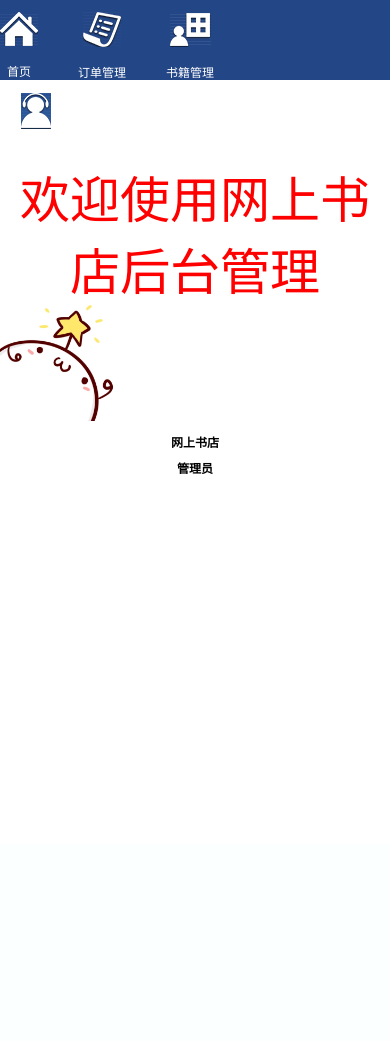
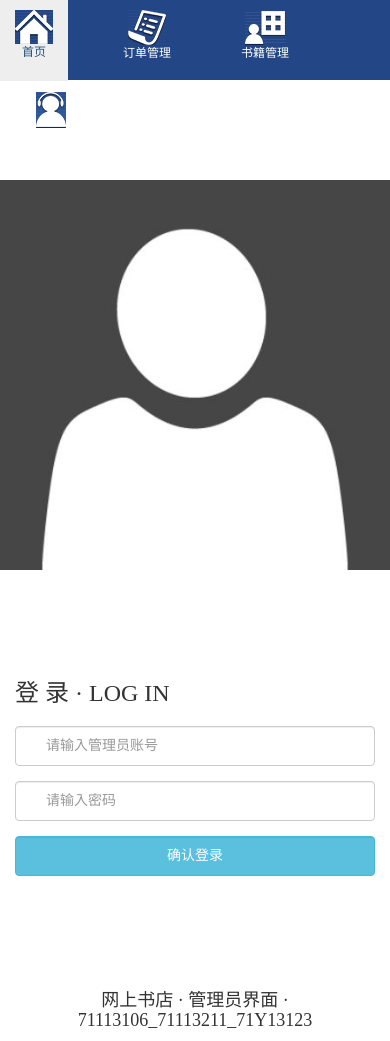
Before and after one commit to 1948448114/db_project, a Python web app: template templates/index.html in a window 390 px wide. Before the commit the page ends 474 px from the top, so only its background shows below. Run offline with Jinja, Linux system fonts and the light colour scheme; the template is opened without the code that fills it, so the values that code supplies are empty.

Commit message:
更新一下

```diff
--- a/static/css/style.css
+++ b/static/css/style.css
@@ -17,9 +17,13 @@ li{list-style:none;}
     top: 0;
     right: 0;}
 .nav a{color:#fff;}
+.rowad{    margin-right: 0px !important;
+    margin-left: 0px !important;}
 .nav li{float:left; margin-right:40px;}
-.hyy p{text-align:center; font-size:50px; color:red; padding-top:30px;    margin-bottom: 0px;}
-#picpic {text-align: left;}
+.hyy p{text-align:center; font-size:50px; color:#3399fe; padding-top:30px;    margin-bottom: 0px;}
+.hyy h3{margin-top:110px;margin-bottom:20px;}
+.picpic{margin-top:100px;}
+.index_login{margin-bottom:100px;}
 .content{ width:100%;margin:0 auto; position:relative;}
 .left-column{width:15%; text-align:center; float:left; background-color:#e1e7f5; height:680px;}
 .left-column h5{color:#fff; background-color:#3399fe; font-size:18px; border-radius:10px; margin:0 10px; padding:4px 5px; height:20px; line-height:18px;}
--- a/templates/index.html
+++ b/templates/index.html
@@ -4,22 +4,32 @@
     <meta charset="utf-8">
     <title>网上书店管理页面</title>
     <link rel="stylesheet" href="../static/css/style.css">
-
+    <link rel="stylesheet" type="text/css" href="../static/css/bootstrap.css">
     <script type="text/javascript" src="../static/js/jquery.min.js"></script>
-
     <script type="text/javascript" src="../static/js/date.js"></script>
+    <script type="text/javascript" src="../static/js/js.js"></script>
     <script>
     $(document).ready(function(){
-	$("#one1,#one2,#one3,#one4,#one5").click(function(){
-		$("#con_one_6").css("display","none")
+    $("#one1,#one2,#one3").click(function(){
+    $("#con_one_0").css("display","none")
     })
     $("#one0").click(function(){
-		$("#con_one_6").css("display","block")
+    $("#con_one_0").css("display","block")
     })
     })
+    function checkuser() {
+      var id=$("#admin_id").val();
+      var psw=$("#admin_psw").val();
+    if((id== "lala") && ( psw== "123") ){
+    $("#non_login").css("display","none")
+    $("#logined").css("display","block")
+    }else {
+       alert("wrong")
+    return false;
+    }
+    }
     </script>
   </head>
-
   <body>
     <div class="top">
       <div class="tab1" id="tab1">
@@ -42,16 +52,44 @@ $(document).ready(function(){
         </div>
       </div>
     </div>
-<div class="content" id="con_one_6" style="display:block;">
-  <div class="meduo">
+    <div class="content" id="con_one_0" style="display:block;">
+      <div class="meduo" id="non_login" style="display:block;">
 
-    <div class="hyy">
+        <div class="row index_login hyy">
+          <div class="col-sm-2 col-sm-offset-4 picpic">
+            <img id="picpic"  width="100%" src="../static/images/123.jpg">
+          </div>
+          <div class="col-sm-6 row rowad">
 
-      <p >欢迎使用网上书店后台管理</p>
-      <img id="picpic"  width="30%" src="../static/images/124.png">
+            <div class="col-sm-5">
+              <h3>登 录 · LOG IN</h3>
+              <div class="form-group">
+                <input type="text" id="admin_id" class="form-control" placeholder="请输入管理员账号">
+              </div>
+
+
+              <div class="form-group">
+                <input type="password" id="admin_psw" class="form-control" placeholder="请输入密码">
+              </div>
+
+              <div class="form-group">
+                <input type="submit" class="col-sm-12 btn btn-info form-control" value="确认登录" onclick="checkuser()"/>
               </div>
             </div>
           </div>
+        </div>
+      </div>
+      <div class="meduo" id="logined" style="display:none;">
+        <div class="hyy">
+          <p >欢迎使用网上书店后台管理</p>
+
+        </div>
+        <div class="row rowad">
+          <img class="col-sm-4" id="picpic" src="../static/images/124.png">
+        </div>
+      </div>
+    </div>
+
 
     <div class="content" id="con_one_1" style="display:none;">
       <div class="left-column">
@@ -73,7 +111,6 @@ $(document).ready(function(){
           </dl>
         </div>
       </div>
-
       <div class="meduo">
         <div class="right-content" id="con_column_1">
           <div class="ck">
@@ -151,7 +188,6 @@ $(document).ready(function(){
   </dl>
 </div>
 </div>
-
 <div class="meduo meduo1">
 <div class="right-content" id="con_colum_1">
   <center>
@@ -234,13 +270,10 @@ $(document).ready(function(){
       <dd id="colun1" onclick="setTab('colun',1)" ><a href="#">查看用户信息</a></dd>
       <dd id="colun2" onclick="setTab('colun',2)"><a href="#">修改用户信息</a></dd>
       <dd id="colun3" onclick="setTab('colun',3)"><a href="#">！删除用户！</a></dd>
-
     </div>
   </dl>
 </div>
 </div>
-
-
 <div class="meduo meduo2">
 <div class="right-content" id="con_colun_1">
   <center>
@@ -257,14 +290,10 @@ $(document).ready(function(){
   <span style="font-size:100px;"> 15</span>
   </center>
 </div>
-
 </div>
 </div>
-
 <div style="text-align:center;">
-<h1>网上书店</h1>
-<h1>管理员</h1>
+<h4>网上书店 · 管理员界面 · 71113106_71113211_71Y13123</h4>
 </div>
-
 </body>
 </html>
```
Also changed, not shown: static/js/js.js (+19 -18 lines), static/images/123.jpg (added). Lines whose indentation alone changed are shown as unchanged.
